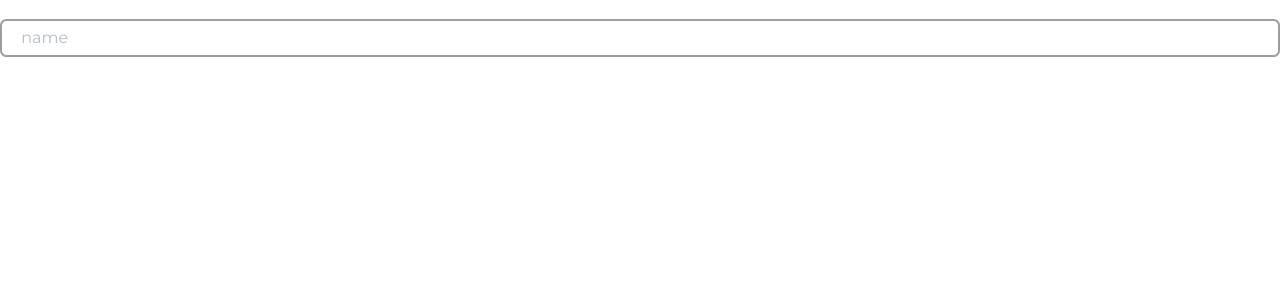
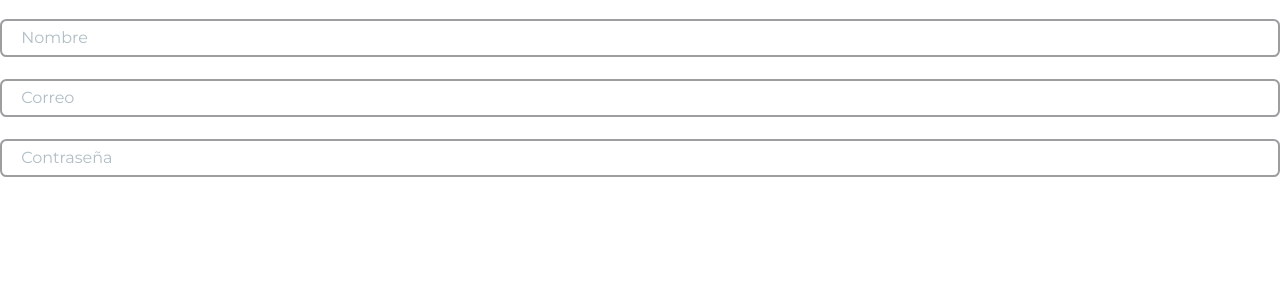
Before and after one commit to Anakraken/Byal_Front, a React (Vite) app: page /register in a window 1280 px wide. Shown: the top 300 px of the page. Built offline with nearby package versions, Linux system fonts and the light colour scheme.

Commit message:
Fix general input

```diff
--- a/src/components/Inputs/index.tsx
+++ b/src/components/Inputs/index.tsx
@@ -6,6 +6,7 @@ type InputProps = {
   onChange: (e: React.ChangeEvent<HTMLInputElement>) => void;
   value: string | number;
   name: string;
+  label: string;
   message?: string;
   error?: boolean;
 }
@@ -16,9 +17,9 @@ export const Input = ({
   value,
   onChange,
   message,
-  error
+  error,
+  label
 }:InputProps) => {
-  // Generar un ID seguro basado en label
   const formattedName = name.replace(/\s+/g, "_").toLowerCase();
 
   return (
@@ -29,7 +30,7 @@ export const Input = ({
       type={type ? type : 'text'}
       name={name}
       value={value || ""}
-      placeholder={name?.toString()}
+      placeholder={label?.toString()}
       onChange={onChange}
       className='input_text'
       />
@@ -37,7 +38,7 @@ export const Input = ({
       htmlFor={formattedName}
       className='input_label'
       >
-         <label>{name}</label>
+         <label>{label}</label>
       </label>
     </div>
 
--- a/src/pages/RegisterPage.tsx
+++ b/src/pages/RegisterPage.tsx
@@ -2,7 +2,7 @@ import React, { useState, useEffect} from 'react';
 import { Input } from "../components/Inputs";
 
 export const RegisterPage = () => {
-  const [dataInput, setDataInput] = useState<Record<string, string>>({'name': ''});
+  const [dataInput, setDataInput] = useState<Record<string, string>>({'username': ''});
 
   const handleInput = (e:React.ChangeEvent<HTMLInputElement>) => {
     setDataInput({
@@ -13,18 +13,37 @@ export const RegisterPage = () => {
 
   useEffect(()=>{
     console.log(dataInput);
-      },[dataInput.name]);
+      },[dataInput.username]);
 
   return (
     <div>
       <form action=''>
       <Input
-      name='name'
       type="text"
-      value={dataInput.name}
+      label='Nombre'
+      name='username'
+      value={dataInput.username}
       onChange={handleInput}
-      error={false}
-      message={'Nombre no valido, intenta de nuevo'}
+      // error={true}
+      // message={'Nombre no valido, intenta de nuevo'}
+      />
+      <Input
+      type="email"
+      label='Correo'
+      name='email'
+      value={dataInput.email}
+      onChange={handleInput}
+      // error={false}
+      // message={'Correo no valido, intenta de nuevo'}
+      />
+      <Input
+      type="password"
+      label='Contraseña'
+      name='password'
+      value={dataInput.password}
+      onChange={handleInput}
+      // error={false}
+      // message={'Contraseña no valido, Debe tener minimo 6 caracteres'}
       />
       </form>
     </div>
```
